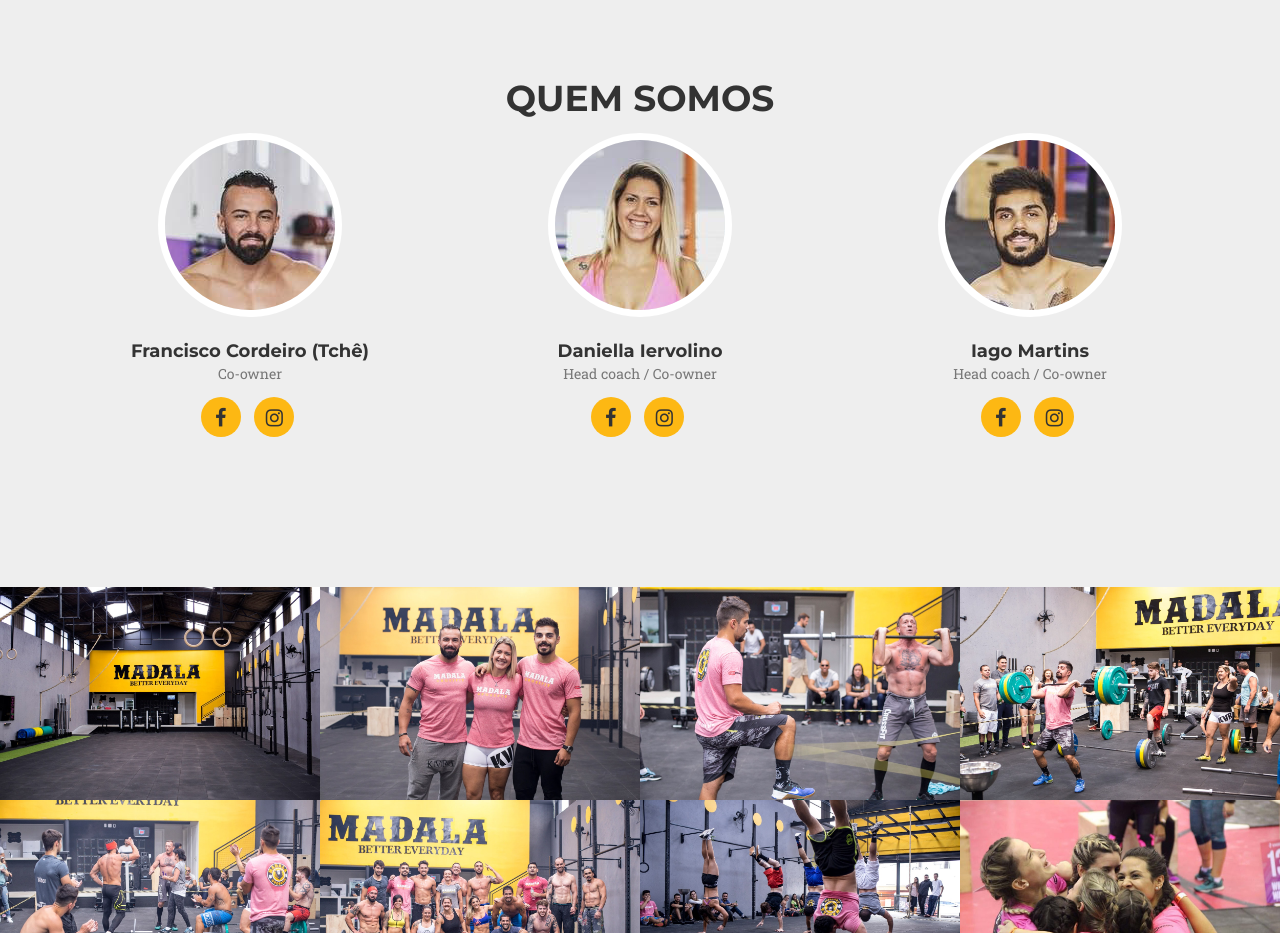
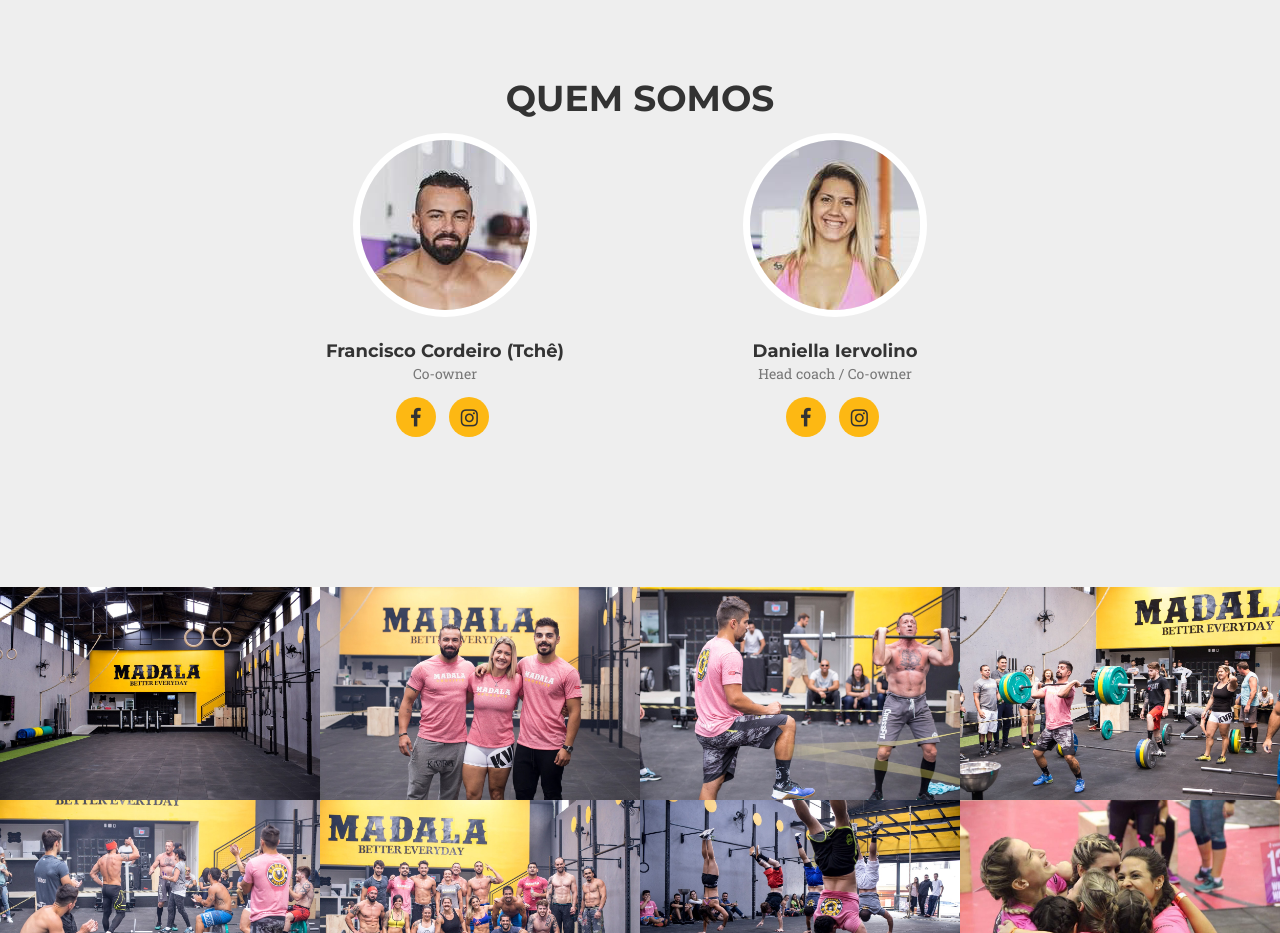
Before and after one commit to madala-crossfit/website, a plain HTML site: page index.html in a window 1280 px wide. Shown: the part 1620-2553 px from the top of the page. Drawn offline with nearby package versions, Linux system fonts and the light colour scheme; a web font is replaced by a local one.

Commit message:
ajuste nos socios

```diff
--- a/index.html
+++ b/index.html
@@ -137,7 +137,7 @@
                 </div>
             </div>
             <div class="row">
-                <div class="col-sm-4">
+                <div class="col-sm-offset-2 col-sm-4">
                     <div class="team-member">
                         <img src="img/coachs/tche.png" class="img-responsive img-circle" alt="">
                         <h4>Francisco Cordeiro (Tchê)</h4>
@@ -159,19 +159,6 @@
                             <li><a href="https://www.facebook.com/daniella.iervolino.5" target="_blank"><i class="fa fa-facebook"></i></a>
                             </li>
                             <li><a href="https://www.instagram.com/daniiervo/" target="_blank"><i class="fa fa-instagram"></i></a>
-                            </li>
-                        </ul>
-                    </div>
-                </div>
-                <div class="col-sm-4">
-                    <div class="team-member">
-                        <img src="img/coachs/iago.png" class="img-responsive img-circle" alt="">
-                        <h4>Iago Martins</h4>
-                        <p class="text-muted">Head coach / Co-owner</p>
-                        <ul class="list-inline social-buttons">
-                            <li><a href="https://www.facebook.com/iago.martinsdemoraes" target="_blank"><i class="fa fa-facebook"></i></a>
-                            </li>
-                            <li><a href="https://www.instagram.com/iago_maartins/" target="_blank"><i class="fa fa-instagram"></i></a>
                             </li>
                         </ul>
                     </div>
```
